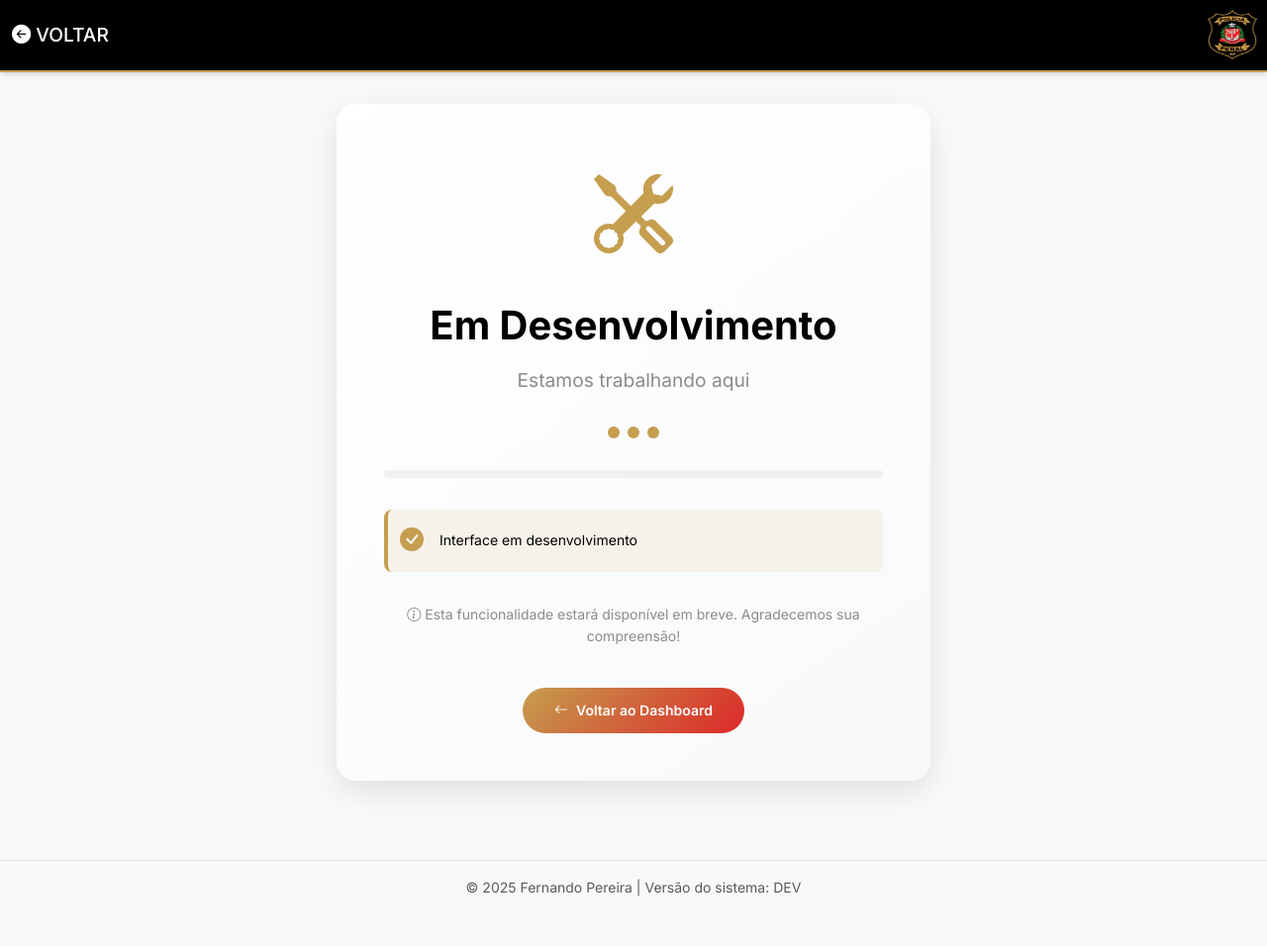
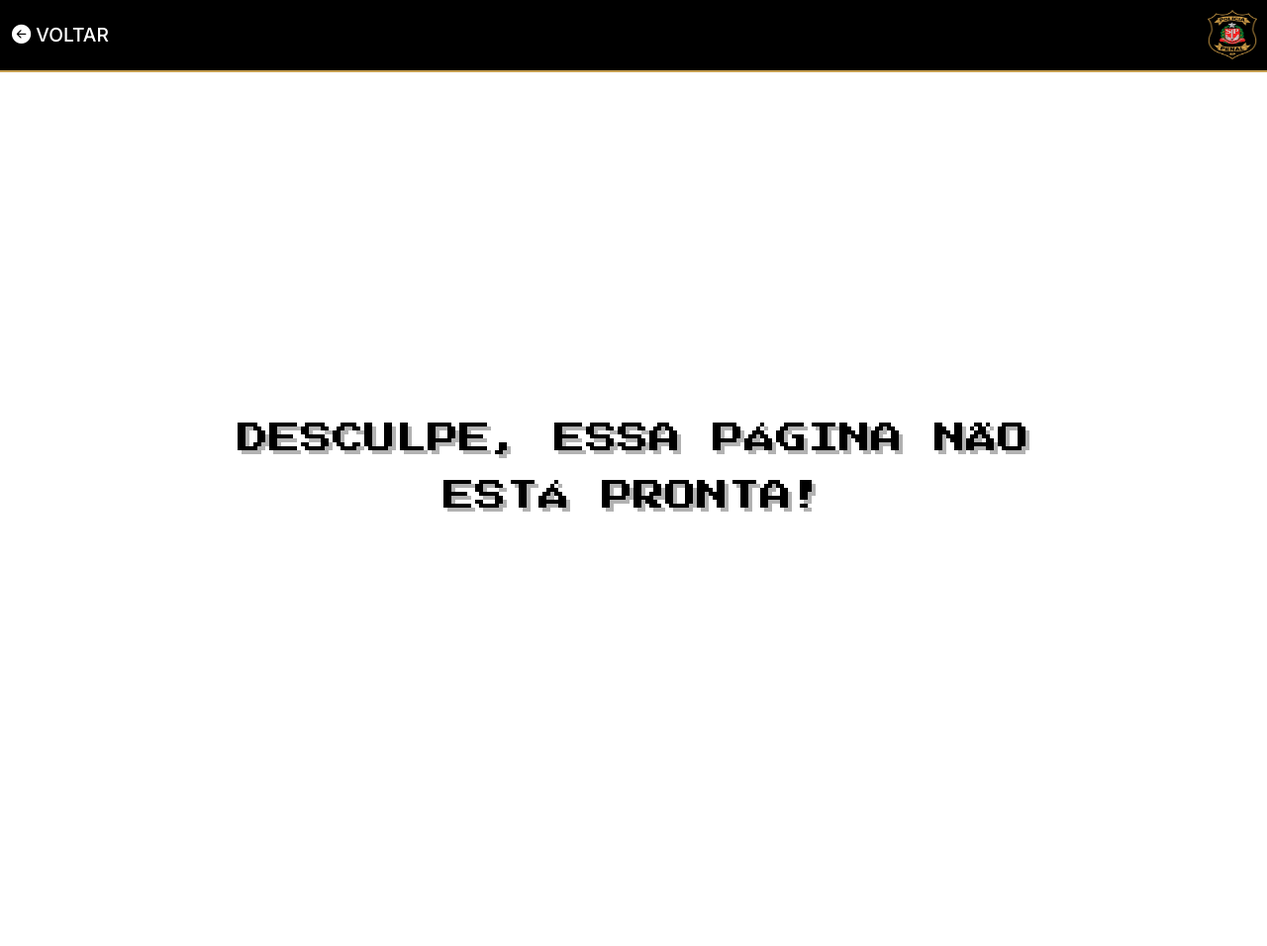
Before and after one commit to fernandopereira3/SisUni, a Flask app: page /at_work in a window 1280 px wide. Shown: the whole page at 99% size. After the commit the page ends 517 px from the top, so only its background shows below. Run offline with Flask 3, Linux system fonts and the light colour scheme; data that the repository does not hold is empty; some libraries are stand-ins or nearby versions.

Commit message:
pagina at work reformulada / 22-01-26 as 16:06

```diff
--- a/src/Routes/templates/at_work.html
+++ b/src/Routes/templates/at_work.html
@@ -5,7 +5,7 @@
     <meta charset="UTF-8">
     <meta name="viewport" content="width=device-width, initial-scale=1.0">
     <meta name="csrf-token" content="{{ csrf_token() }}">
-    <title>SisUni - CPPPAC - Agendamento de Folgas</title>
+    <title>SisUni - CPPPAC</title>
     <link rel="shortcut icon" href="{{ url_for('static', filename='img/sp.png') }}">
     <link href="https://cdn.jsdelivr.net/npm/bootstrap@5.3.0/dist/css/bootstrap.min.css" rel="stylesheet">
     <!-- Bootstrap Icons -->
@@ -18,162 +18,57 @@
 
 <body>
     <style>
-        .work-container {
-            min-height: calc(100vh - 200px);
+        @import url('https://fonts.googleapis.com/css2?family=Press+Start+2P&display=swap');
+
+        body {
+            margin: 0;
+            padding: 0;
+            overflow-x: hidden;
+        }
+
+        .retro-container {
+            min-height: 100vh;
+            background: #ffffff;
+            position: relative;
             display: flex;
+            flex-direction: column;
             align-items: center;
             justify-content: center;
             padding: 2rem;
         }
 
-        .work-card {
-            background: linear-gradient(145deg, #ffffff, #f8f9fa);
-            border-radius: 20px;
-            box-shadow: 0 10px 30px rgba(0, 0, 0, 0.1);
-            padding: 3rem;
+
+        /* Pixel text */
+        .pixel-text {
+            font-family: 'Press Start 2P', cursive;
+            color: rgb(0, 0, 0);
             text-align: center;
-            max-width: 600px;
-            width: 100%;
+            font-size: 2rem;
+            line-height: 1.8;
+            text-shadow: 4px 4px 0px rgba(0, 0, 0, 0.3);
+            margin: 2rem 0;
+            position: relative;
+            z-index: 10;
+            max-width: 900px;
         }
 
-        .work-icon {
-            font-size: 5rem;
-            color: #c59e4f;
-            margin-bottom: 1.5rem;
-            animation: pulse 2s ease-in-out infinite;
-        }
-
-        @keyframes pulse {
+        @keyframes float {
 
             0%,
             100% {
-                transform: scale(1);
-                opacity: 1;
+                transform: translateY(0px);
             }
 
             50% {
-                transform: scale(1.1);
-                opacity: 0.8;
+                transform: translateY(-20px);
             }
         }
 
-        .work-title {
-            font-size: 2.5rem;
-            font-weight: 700;
-            color: #000000;
-            margin-bottom: 1rem;
-        }
 
-        .work-subtitle {
-            font-size: 1.2rem;
-            color: #8c8b8a;
-            margin-bottom: 2rem;
-        }
 
-        .progress-container {
-            margin: 2rem 0;
-        }
-
-        .progress {
-            height: 8px;
-            border-radius: 10px;
-            background-color: #f0f0f0;
-            overflow: hidden;
-        }
-
-        .progress-bar {
-            background: linear-gradient(90deg, #c59e4f 0%, #dc2828 100%);
-            animation: loading 2s ease-in-out infinite;
-        }
-
-        @keyframes loading {
-            0% {
-                width: 0%;
-            }
-
-            50% {
-                width: 70%;
-            }
-
-            100% {
-                width: 100%;
-            }
-        }
-
-        .features-list {
-            text-align: left;
-            margin: 2rem 0;
-        }
-
-        .feature-item {
-            display: flex;
-            align-items: center;
-            padding: 0.75rem;
-            margin-bottom: 0.5rem;
-            background: rgba(197, 158, 79, 0.1);
-            border-left: 4px solid #c59e4f;
-            border-radius: 8px;
-        }
-
-        .feature-item i {
-            color: #c59e4f;
-            margin-right: 1rem;
-            font-size: 1.5rem;
-        }
-
-        .btn-back {
-            background: linear-gradient(135deg, #c59e4f 0%, #dc2828 100%);
-            color: white;
-            border: none;
-            padding: 0.75rem 2rem;
-            border-radius: 50px;
-            font-weight: 600;
-            text-decoration: none;
-            display: inline-block;
-            margin-top: 1rem;
-            transition: all 0.3s ease;
-        }
-
-        .btn-back:hover {
-            transform: translateY(-2px);
-            box-shadow: 0 5px 15px rgba(197, 158, 79, 0.3);
-            color: white;
-        }
-
-        .spinner-dots {
-            display: flex;
-            justify-content: center;
-            gap: 0.5rem;
-            margin: 1.5rem 0;
-        }
-
-        .dot {
-            width: 12px;
-            height: 12px;
-            border-radius: 50%;
-            background-color: #c59e4f;
-            animation: bounce 1.4s infinite ease-in-out both;
-        }
-
-        .dot:nth-child(1) {
-            animation-delay: -0.32s;
-        }
-
-        .dot:nth-child(2) {
-            animation-delay: -0.16s;
-        }
-
-        @keyframes bounce {
-
-            0%,
-            80%,
-            100% {
-                transform: scale(0);
-            }
-
-            40% {
-                transform: scale(1);
-            }
+        /* Hide original content */
+        .work-container {
+            display: none;
         }
     </style>
     </head>
@@ -195,65 +90,15 @@
         </nav>
         <!----FIM DO HEADER---->
 
-        <!-- Conteúdo Principal -->
-        <div class="work-container">
-            <div class="work-card">
-                <!-- Ícone Animado -->
-                <div class="work-icon">
-                    <i class="bi bi-tools"></i>
-                </div>
+        <!-- Retro Gaming Container -->
+        <div class="retro-container">
+            <!-- Top brick pattern -->
+            <div class="brick-top"></div>
 
-                <!-- Título -->
-                <h1 class="work-title">Em Desenvolvimento</h1>
-                <p class="work-subtitle">Estamos trabalhando aqui</p>
-
-                <!-- Spinner de Loading -->
-                <div class="spinner-dots">
-                    <div class="dot"></div>
-                    <div class="dot"></div>
-                    <div class="dot"></div>
-                </div>
-
-                <!-- Barra de Progresso -->
-                <div class="progress-container">
-                    <div class="progress">
-                        <div class="progress-bar" role="progressbar"></div>
-                    </div>
-                </div>
-
-                <!-- Lista de Features -->
-                <div class="features-list">
-                    <div class="feature-item">
-                        <i class="bi bi-check-circle-fill"></i>
-                        <span>Interface em desenvolvimento</span>
-                    </div>
-                </div>
-
-                <!-- Mensagem -->
-                <p style="color: #8c8b8a; margin: 1.5rem 0;">
-                    <i class="bi bi-info-circle"></i>
-                    Esta funcionalidade estará disponível em breve. Agradecemos sua compreensão!
-                </p>
-
-                <!-- Botão Voltar -->
-                <a href="/" class="btn-back">
-                    <i class="bi bi-arrow-left me-2"></i>Voltar ao Dashboard
-                </a>
+            <!-- Main message -->
+            <div class="pixel-text">
+                DESCULPE, ESSA PÁGINA NÃO ESTÁ PRONTA!
             </div>
-        </div>
-
-        <!-- Footer -->
-        <footer class="bg-light border-top mt-5">
-            <div class="container">
-                <div class="row py-3">
-                    <div class="col-12 text-center">
-                        <span class="text-muted" style="font-size: 0.875rem;">
-                            &copy; 2025 Fernando Pereira | Versão do sistema: DEV
-                        </span>
-                    </div>
-                </div>
-            </div>
-        </footer>
 
         <script src="https://cdn.jsdelivr.net/npm/bootstrap@5.3.0/dist/js/bootstrap.bundle.min.js"></script>
     </body>
```
